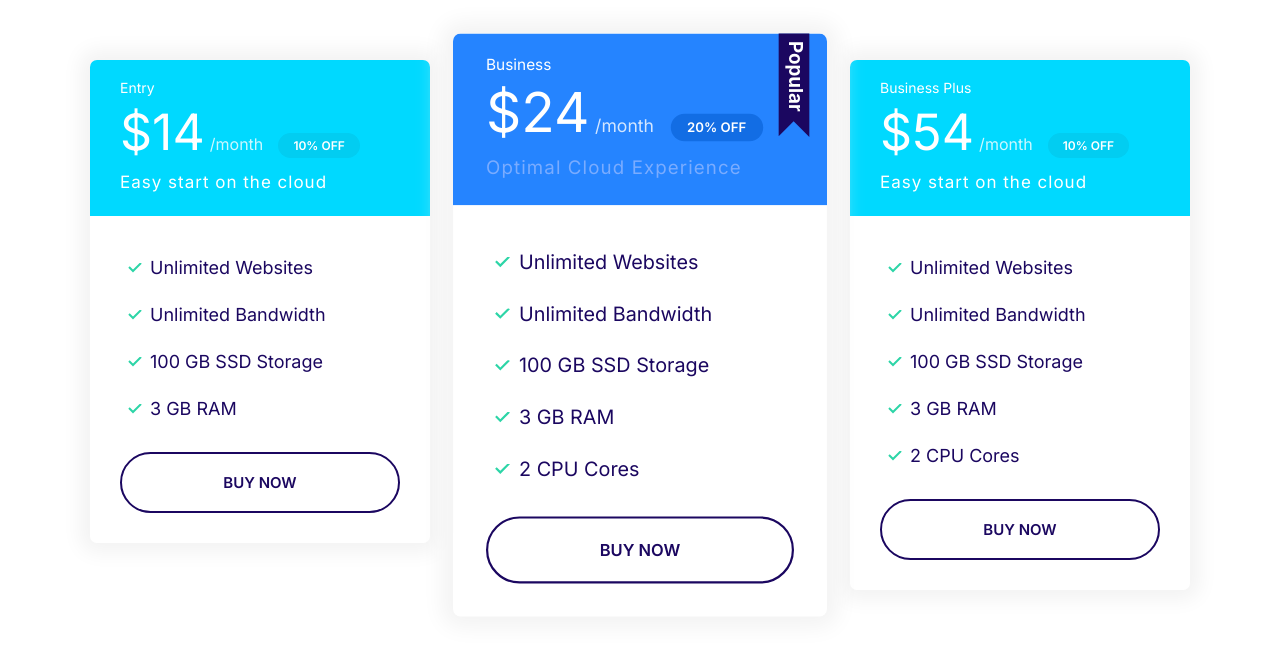
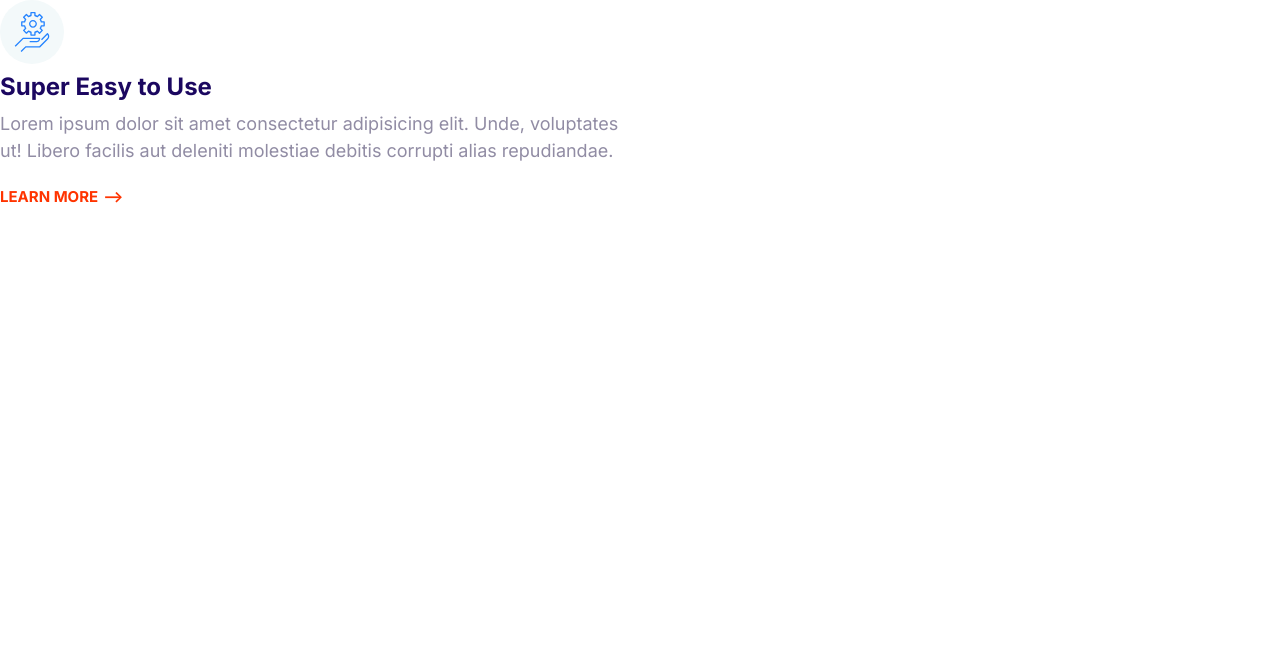
Before and after one commit to Toluade/moshify-by-toluade, a plain HTML site: page index.html in a window 1280 px wide. Drawn offline with Linux system fonts and the light colour scheme.

Commit message:
Build features component

```diff
--- a/css/styles.css
+++ b/css/styles.css
@@ -759,3 +759,8 @@ a {
   max-width: 500px;
   margin: 0 auto;
 }
+
+/* Features */
+.feature__heading {
+  margin: 1rem 0;
+}
--- a/index.html
+++ b/index.html
@@ -14,74 +14,22 @@
     <link rel="stylesheet" href="css/styles.css" />
   </head>
   <body>
-    <section class="block container block-plans">
-      <div class="grid grid--1x3">
-        <div class="plan">
-          <div class="card card--secondary">
-            <header class="card__header">
-              <h3 class="plan__name">Entry</h3>
-              <span class="plan__price">$14</span>
-              <span class="plan__billing-cycle">/month</span>
-              <span class="badge badge--secondary badge--small">10% OFF</span>
-              <span class="plan__description">Easy start on the cloud</span>
-            </header>
-            <div class="card__body">
-              <ul class="list list--tick">
-                <li class="list__item">Unlimited Websites</li>
-                <li class="list__item">Unlimited Bandwidth</li>
-                <li class="list__item">100 GB SSD Storage</li>
-                <li class="list__item">3 GB RAM</li>
-              </ul>
-              <button class="btn btn--outline btn--block">Buy Now</button>
-            </div>
-          </div>
-        </div>
-        <div class="plan plan--popular">
-          <div class="card card--primary">
-            <header class="card__header">
-              <h3 class="plan__name">Business</h3>
-              <span class="plan__price">$24</span>
-              <span class="plan__billing-cycle">/month</span>
-              <span class="badge badge--primary badge--small">20% OFF</span>
-              <span class="plan__description plan__description--primary"
-                >Optimal Cloud Experience</span
-              >
-            </header>
-            <div class="card__body">
-              <ul class="list list--tick">
-                <li class="list__item">Unlimited Websites</li>
-                <li class="list__item">Unlimited Bandwidth</li>
-                <li class="list__item">100 GB SSD Storage</li>
-                <li class="list__item">3 GB RAM</li>
-                <li class="list__item">2 CPU Cores</li>
-              </ul>
-              <button class="btn btn--outline btn--block">Buy Now</button>
-            </div>
-          </div>
-        </div>
-        <div class="plan">
-          <div class="card card--secondary">
-            <header class="card__header">
-              <h3 class="plan__name">Business Plus</h3>
-              <span class="plan__price">$54</span>
-              <span class="plan__billing-cycle">/month</span>
-              <span class="badge badge--secondary badge--small">10% OFF</span>
-              <span class="plan__description">Easy start on the cloud</span>
-            </header>
-            <div class="card__body">
-              <ul class="list list--tick">
-                <li class="list__item">Unlimited Websites</li>
-                <li class="list__item">Unlimited Bandwidth</li>
-                <li class="list__item">100 GB SSD Storage</li>
-                <li class="list__item">3 GB RAM</li>
-                <li class="list__item">2 CPU Cores</li>
-              </ul>
-              <button class="btn btn--outline btn--block">Buy Now</button>
-            </div>
-          </div>
-        </div>
+    <article class="grid grid--1x2">
+      <div>
+        <span class="icon-container">
+          <svg class="icon icon--primary">
+            <use xlink:href="images/sprite.svg#settings"></use>
+          </svg>
+        </span>
+        <h3 class="feature__heading">Super Easy to Use</h3>
+        <p>
+          Lorem ipsum dolor sit amet consectetur adipisicing elit. Unde,
+          voluptates ut! Libero facilis aut deleniti molestiae debitis corrupti
+          alias repudiandae.
+        </p>
+        <a href="#" class="link-arrow">Learn More</a>
       </div>
-    </section>
+    </article>
     <script src="js/main.js"></script>
   </body>
 </html>
```
Also changed, not shown: components/block-features.html (added, +16 -0 lines).
